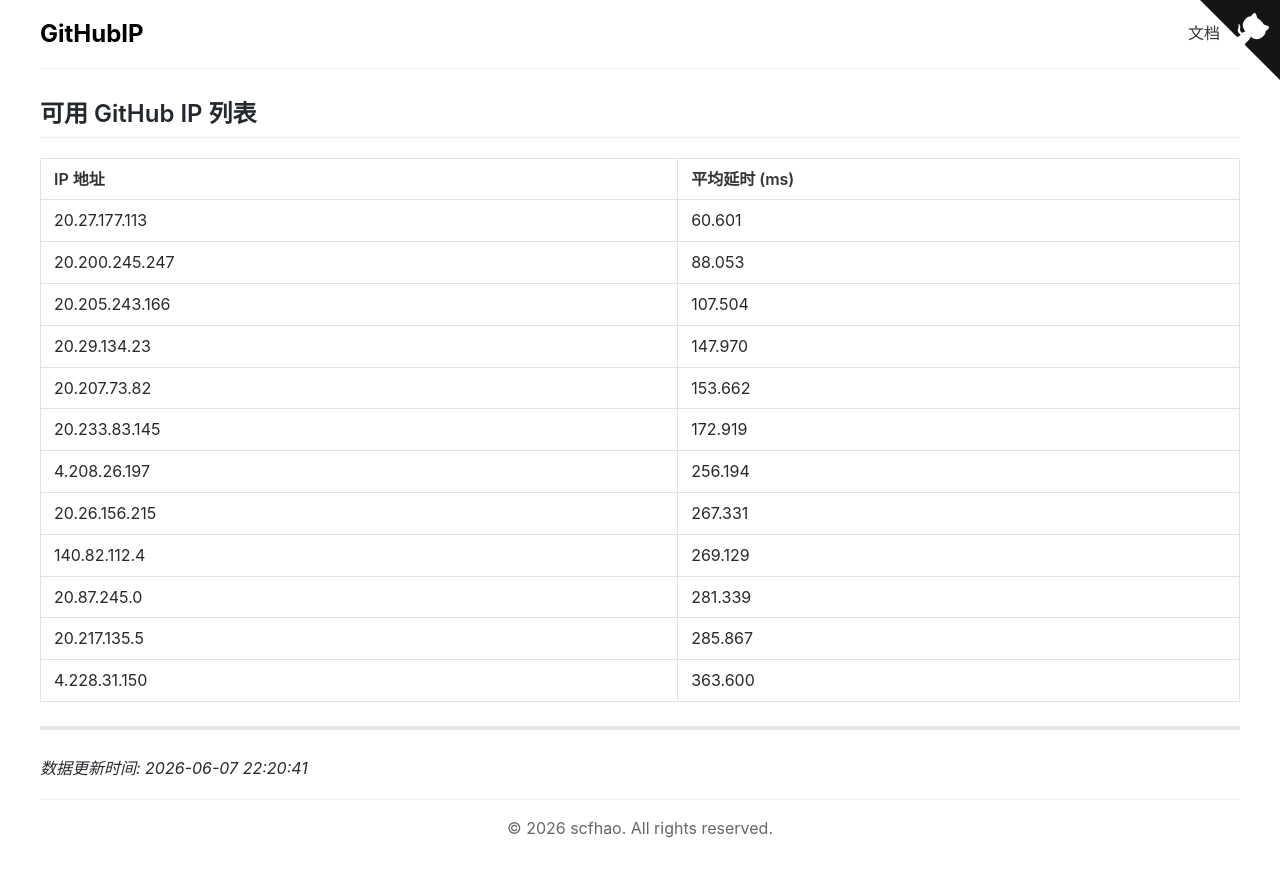
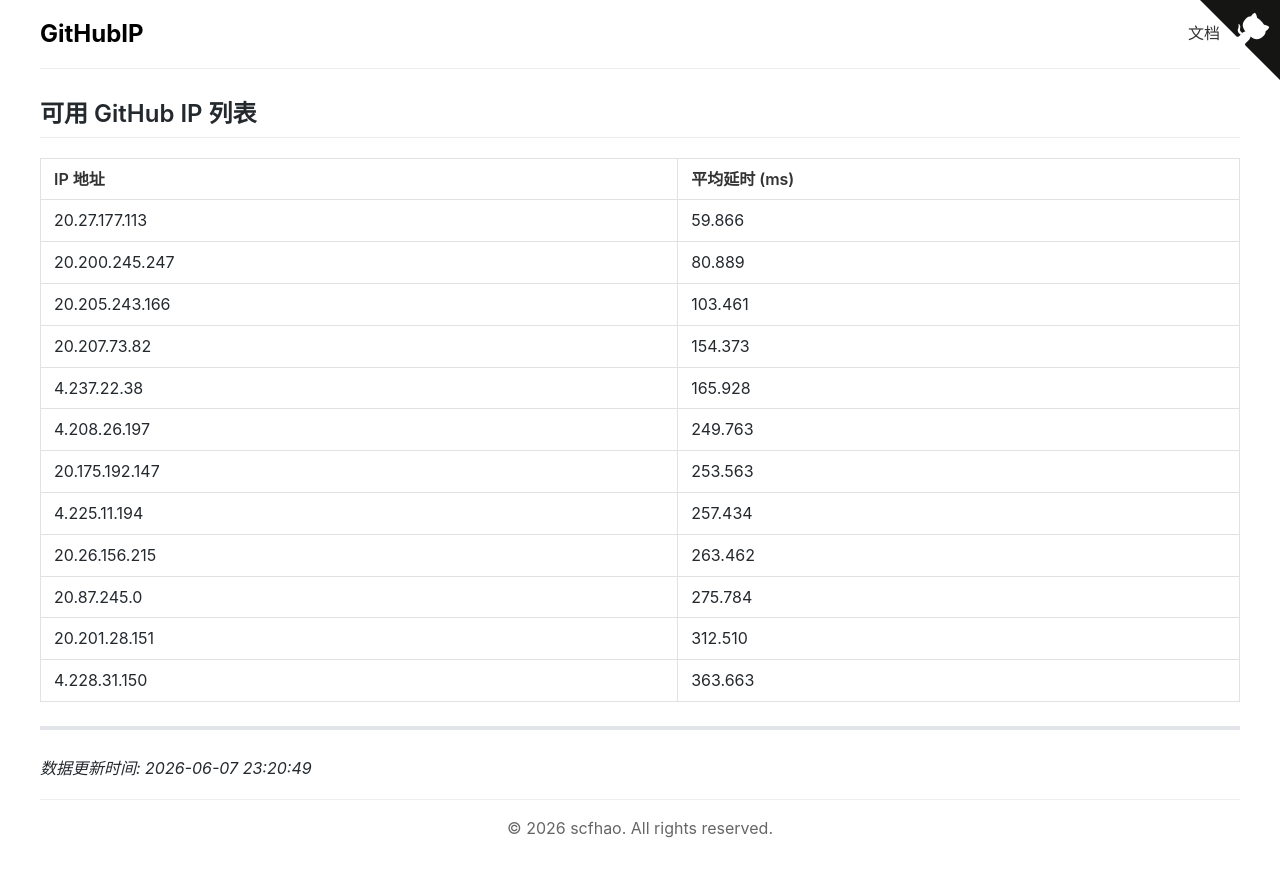
Before and after one commit to scfhao/GitHubIP, a Jekyll site: the page built from index.md, in a window 1280 px wide. Shown: the top 877 px of the page. Built offline with Jekyll 4.4.1, drawn with Linux system fonts in a browser that asks for light colours.

Commit message:
自动脚本执行 - 2026-06-07 23:20:49

```diff
--- a/index.md
+++ b/index.md
@@ -1,26 +1,26 @@
 ---
 layout: home
 title: GitHub IP 列表
-date: 2026-06-07 22:20:41
+date: 2026-06-07 23:20:49
 ---
 
 ## 可用 GitHub IP 列表
 
 | IP 地址 | 平均延时 (ms) |
 |---------|--------------|
-| 20.27.177.113 | 60.601 |
-| 20.200.245.247 | 88.053 |
-| 20.205.243.166 | 107.504 |
-| 20.29.134.23 | 147.970 |
-| 20.207.73.82 | 153.662 |
-| 20.233.83.145 | 172.919 |
-| 4.208.26.197 | 256.194 |
-| 20.26.156.215 | 267.331 |
-| 140.82.112.4 | 269.129 |
-| 20.87.245.0 | 281.339 |
-| 20.217.135.5 | 285.867 |
-| 4.228.31.150 | 363.600 |
+| 20.27.177.113 | 59.866 |
+| 20.200.245.247 | 80.889 |
+| 20.205.243.166 | 103.461 |
+| 20.207.73.82 | 154.373 |
+| 4.237.22.38 | 165.928 |
+| 4.208.26.197 | 249.763 |
+| 20.175.192.147 | 253.563 |
+| 4.225.11.194 | 257.434 |
+| 20.26.156.215 | 263.462 |
+| 20.87.245.0 | 275.784 |
+| 20.201.28.151 | 312.510 |
+| 4.228.31.150 | 363.663 |
 
 ---
 
-*数据更新时间: 2026-06-07 22:20:41*
+*数据更新时间: 2026-06-07 23:20:49*
```
